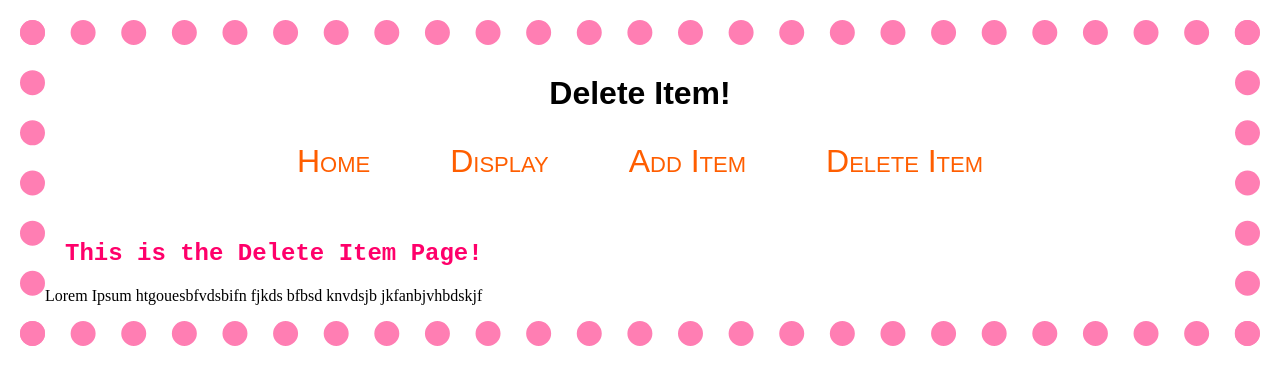
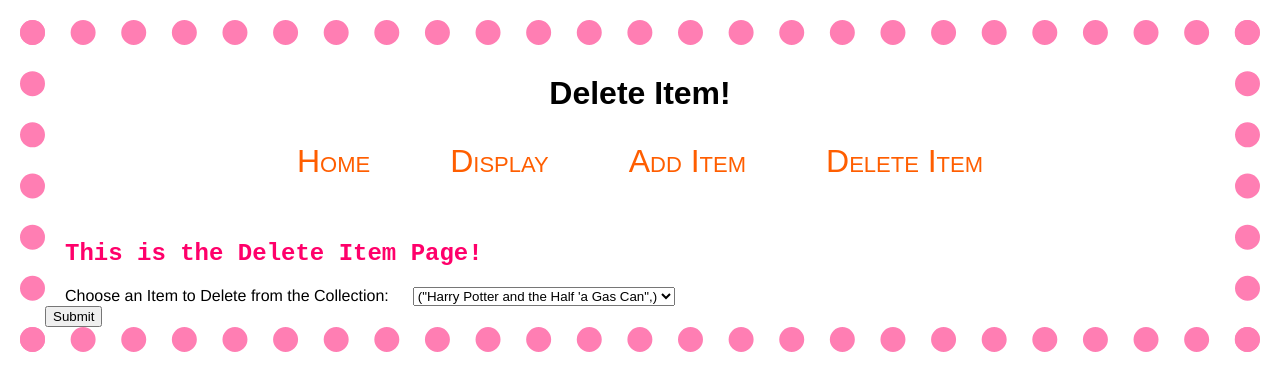
Before and after one commit to SLDowney/PythonFlaskProject, a Flask app: page /deleteitem in a window 1280 px wide. Shown: the top 391 px of the page. Run offline with Flask 2, Linux system fonts and the light colour scheme.

Commit message:
Add item functional. Working on deleting items

```diff
--- a/application.py
+++ b/application.py
@@ -31,11 +31,16 @@ def display():
     return render_template("display.html", headline=headline, images=images)
 
 
-@app.route("/additem", methods=["GET", "POST"])
+@app.route("/additem")
 def additem():
     headline = "Choose a file to upload to the collection:"
+    return render_template("additem.html", headline=headline)
+
+
+@app.route("/additem", methods=["GET", "POST"])
+def addItemToCollection():
+    headline = "Choose a file to upload to the collection:"
     if request.method == 'POST':
-        form = request.form.get("form")
         uploaded_file = request.files["item_picture"]
         filename = secure_filename(uploaded_file.filename)
         if filename != '':
@@ -44,7 +49,6 @@ def additem():
                 abort(400)
             uploaded_file.save(os.path.join(app.config['UPLOAD_PATH'], filename))
         try:
-            picture = request.form['item_picture']
             title = request.form['title']
             author = request.form['author']
             series = request.form['series']
@@ -52,21 +56,50 @@ def additem():
             with closing(conn.cursor()) as c:
                 query = '''INSERT INTO Collection (item_picture,item_title,item_author,item_series)
                             VALUES(?, ?, ?, ?)'''
-                c.execute(query, (picture, title, author, series))
-
-                c.commit()
+                c.execute(query, (filename, title, author, series))
+                conn.commit()
                 headline = "success!!"
         except sqlite3.OperationalError as e:
             print(e)
             headline = "error in insert operation"
         return render_template("additem.html", headline=headline)
-    elif request.method == 'GET':
-        return render_template("additem.html", headline=headline)
 
-@app.route("/deleteitem")
+
+# @app.route("/deleteitem")
+# def deleteitem():
+#     headline = "File Successfully Deleted!"
+#     return render_template("deleteitem.html", headline=headline)
+#
+
+@app.route("/deleteitem", methods=["GET", "POST"])
 def deleteitem():
     headline = "This is the Delete Item Page!"
-    return render_template("deleteitem.html", headline=headline)
+    with closing(conn.cursor()) as c:
+        query = '''SELECT item_title FROM Collection'''
+        c.execute(query)
+        items = c.fetchall()
+        item_titles = []
+        for item in items:
+            item_titles.append(item)
+    if request.method == 'POST':
+        itemToDelete = int(request.form['items'])
+        i = 0
+        while i < len(item_titles):
+            if itemToDelete == item[2:-3]:
+                try:
+                    with closing(conn.cursor()) as c:
+                        query = '''DELETE FROM Collection
+                                    WHERE item_title = (?)'''
+                        c.execute(query, (itemToDelete,))
+                        conn.commit()
+                        headline = "success!!"
+                except sqlite3.OperationalError as e:
+                    print(e)
+                    headline = "error in insert operation"
+            i = i + 1
+
+        # title = request.form['title']
+    return render_template("deleteitem.html", headline=headline, item_titles=item_titles)
 
 
 if __name__ == "__main__":
--- a/static/javascript.js
+++ b/static/js/javascript.js
@@ -1,5 +1,3 @@
-"use strict"
-
 $(document).ready( () => {
     let variable = "hello";
 });
--- a/static/main.css
+++ b/static/main.css
@@ -27,11 +27,10 @@ h1 {
 h2 {
     font-family: 'Courier New', Courier, monospace;
     margin: 20px;
-    color:rgb(255, 0, 106)
+    color:rgb(255, 0, 106);
 }
 h3{
-    font-family: fantasy;
-    font-weight: lighter;
+    font-family: Helvetica, Arial, sans-serif;
 }
 
 #form {
@@ -54,6 +53,15 @@ h3{
     height: auto;
   }
 
+.labels {
+    font-family: Helvetica, Arial, sans-serif;
+    margin: 20px;
+}
+
+#all_items {
+
+}
+
 /*#book1 {*/
 /*    display: flex;*/
 /*    padding: 50px;*/
--- a/templates/deleteitem.html
+++ b/templates/deleteitem.html
@@ -7,7 +7,18 @@
 {% block body %}
     <h2>{{ headline }}</h2>
 
-    <p>Lorem Ipsum htgouesbfvdsbifn fjkds bfbsd knvdsjb jkfanbjvhbdskjf</p>
-
+    <div id="all_items">
+        <form action="{{ url_for('deleteitem') }}" method="POST">
+            <label class="labels" for="items">Choose an Item to Delete from the Collection:</label>
+            <select name="items" id="items">
+                {% for item in item_titles %}
+                    item1
+                   <option value="{{ loop.index }}">{{ item }}</option>
+                {% endfor %}
+            </select>
+            <br/>
+            <input type="submit" value="Submit">
+        </form>
+    </div>
 
 {% endblock %}
--- a/templates/layout.html
+++ b/templates/layout.html
@@ -15,7 +15,7 @@
     </div>
     {% block body %}
     {% endblock %}
+    <script src="https://code.jquery.com/jquery-3.4.1.min.js"></script>
+    <script src="{{ url_for('static',filename='js/javascript.js') }}"> </script>
 </body>
-    <script src="https://code.jquery.com/jquery-3.4.1.min.js" type="text/javascript"></script>
-    <script src="{{ url_for('static',filename='javascript.js') }}"> </script>
 </html>
```
Also changed, not shown: templates/additem.html (+4 -4 lines), templates/display.html (+0 -19 lines), Collection.db.
